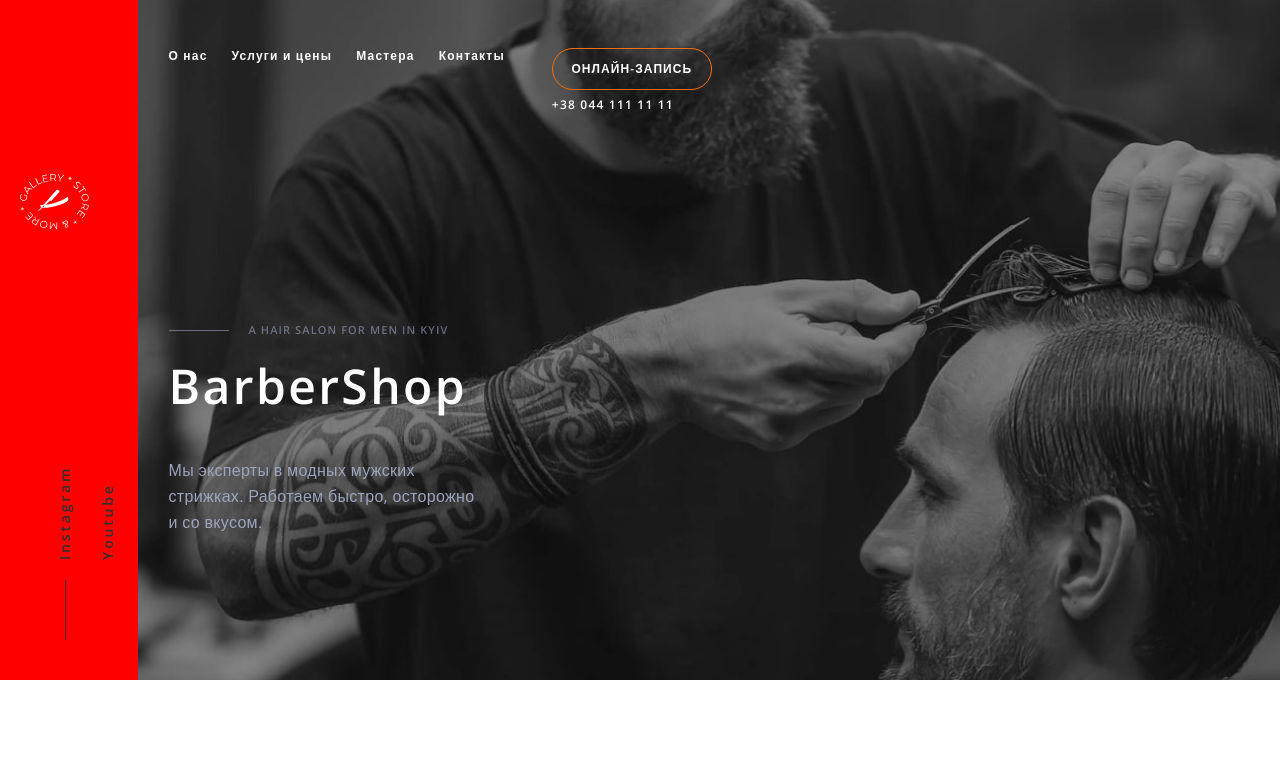
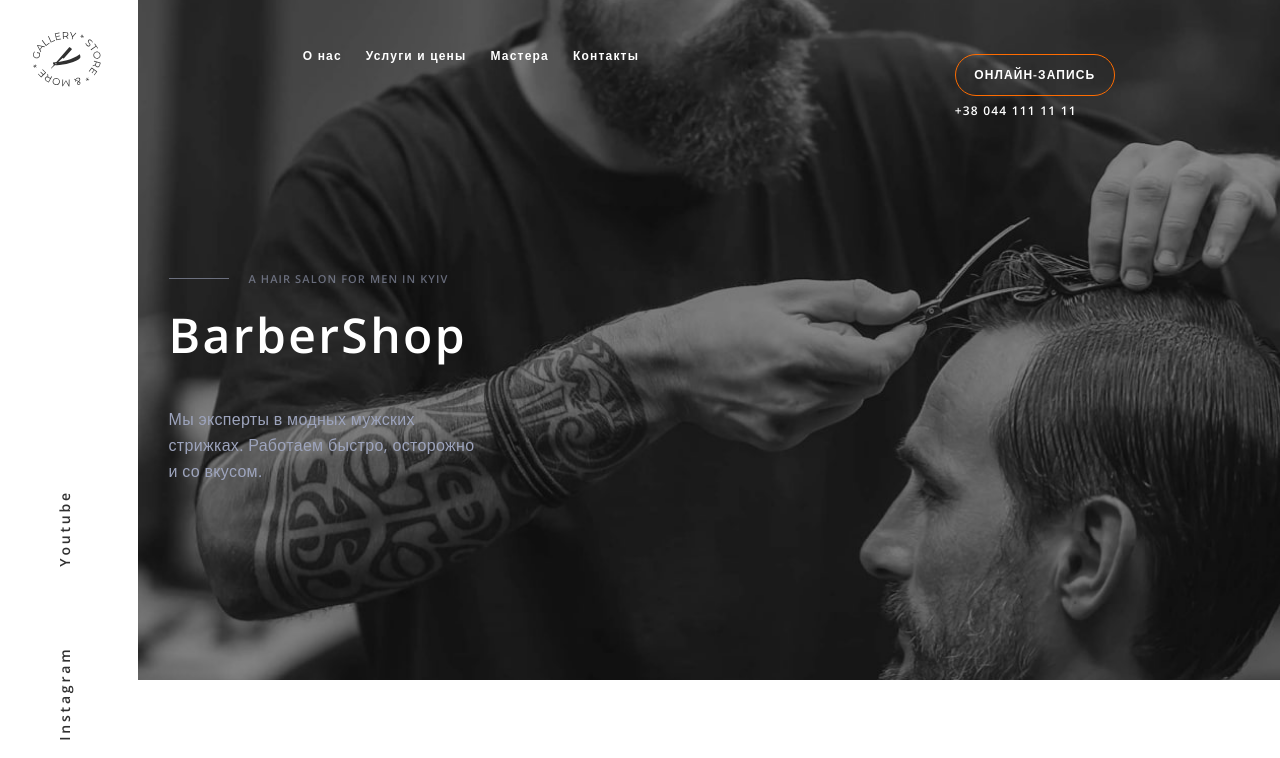
Before and after one commit to Dmytro-Chernomord/Project_HTML_CSS, a website built with Parcel: page src/index.html in a window 1280 px wide. Shown: the top 758 px of the page. Built offline with nearby package versions, Linux system fonts and the light colour scheme.

Commit message:
Лого и позиционирование

```diff
--- a/src/partials/header.html
+++ b/src/partials/header.html
@@ -3,10 +3,9 @@
 	<header class="header">
 		<div class="header-top">
 			<a href="./index.html" class="logo">
-				<svg>
-					<use href="./images/logo.svg#clip0"></use>
+				<svg width="69" height="55">
+					<use href="./images/logosprite.svg#icon-logo"></use>
 				</svg>
-				<img src="./images/logo.svg" alt="logo" />
 			</a>
 			<button class="menu-button" data-menu-button>
 				<svg width="40" height="40">
--- a/src/sass/components/_features.scss
+++ b/src/sass/components/_features.scss
@@ -80,7 +80,6 @@
 	}
 	&-item {
 		background-color: $background-color;
-    outline: 1px solid black;
 		width: calc((100% - 30px * 1) / 2);
 		height: 133px;
 		padding: 20px;
--- a/src/sass/components/_header.scss
+++ b/src/sass/components/_header.scss
@@ -3,11 +3,13 @@
 }
 
 .side-bar {
-	width: 155px;
-	height: 680px;
-	left: 0px;
-	top: 0px;
-	background: red;
+	@media screen and (min-width: 768px) {
+		width: 155px;
+		height: 680px;
+		left: 0px;
+		top: 0px;
+		background: $prime-white-color;
+	}
 }
 
 .header {
@@ -60,13 +62,15 @@
 
 .header-top {
 	display: flex;
-	align-items: center;
 	margin-bottom: 120px;
 }
 .logo {
+	fill: $prime-white-color;
 	@media screen and (min-width: 768px) {
 		position: absolute;
-		left: 20px;
+		left: 32px;
+		top: 32px;
+		fill: $prime-black-color;
 	}
 }
 
--- a/src/sass/components/_menu.scss
+++ b/src/sass/components/_menu.scss
@@ -35,6 +35,9 @@
 	display: flex;
 	@media screen and (min-width: 768px) {
 		color: $prime-white-color;
+		display: flex;
+		align-items: center;
+		justify-content: space-around;
 	}
 	&.is-open {
 		display: block;
@@ -120,12 +123,14 @@
 	}
 }
 .contact {
+	@media screen and (max-width: 768px) {
+		margin-bottom: 64px;
+	}
 	@media screen and (min-width: 768px) {
 		display: flex;
 		flex-direction: column-reverse;
 	}
 
-	margin-bottom: 64px;
 	&-link {
 		font-size: 18px;
 		font-weight: 600;
@@ -147,8 +152,8 @@
 .social {
 	@media screen and (min-width: 768px) {
 		position: absolute;
-		left: 0;
-		bottom: 216px;
+		left: -100px;
+		bottom: 135px;
 		transform: rotate(-90deg);
 	}
 
@@ -158,10 +163,15 @@
 		line-height: 1.35;
 		letter-spacing: 0.2em;
 		color: $prime-black-color;
+		@media screen and (min-width: 768px) {
+			display: flex;
+		}
 	}
 	&-item-header {
 		&:not(:last-child) {
-			margin-bottom: 24px;
+			@media screen and (max-width: 768px) {
+				margin-bottom: 24px;
+			}
 		}
 	}
 
@@ -177,17 +187,3 @@
 .youtube-header {
 	margin-left: 80px;
 }
-// .backdrop.is-open {
-//   position: fixed;
-//   display: flex;
-//   top: 0;
-//   left: 0;
-//   bottom: 0;
-//   right: 0;
-//   z-index: 2;
-//   background-color: rgba(49, 48, 46, 0.5);
-//   transition: 500ms cubic-bezier(0.4, 0, 0.2, 1);
-//   transform: scale(1);
-//   opacity: 1;
-//   overflow-y: scroll;
-// }
```
Also changed, not shown: src/images/logosprite.svg (added). Lines whose indentation alone changed are shown as unchanged.
